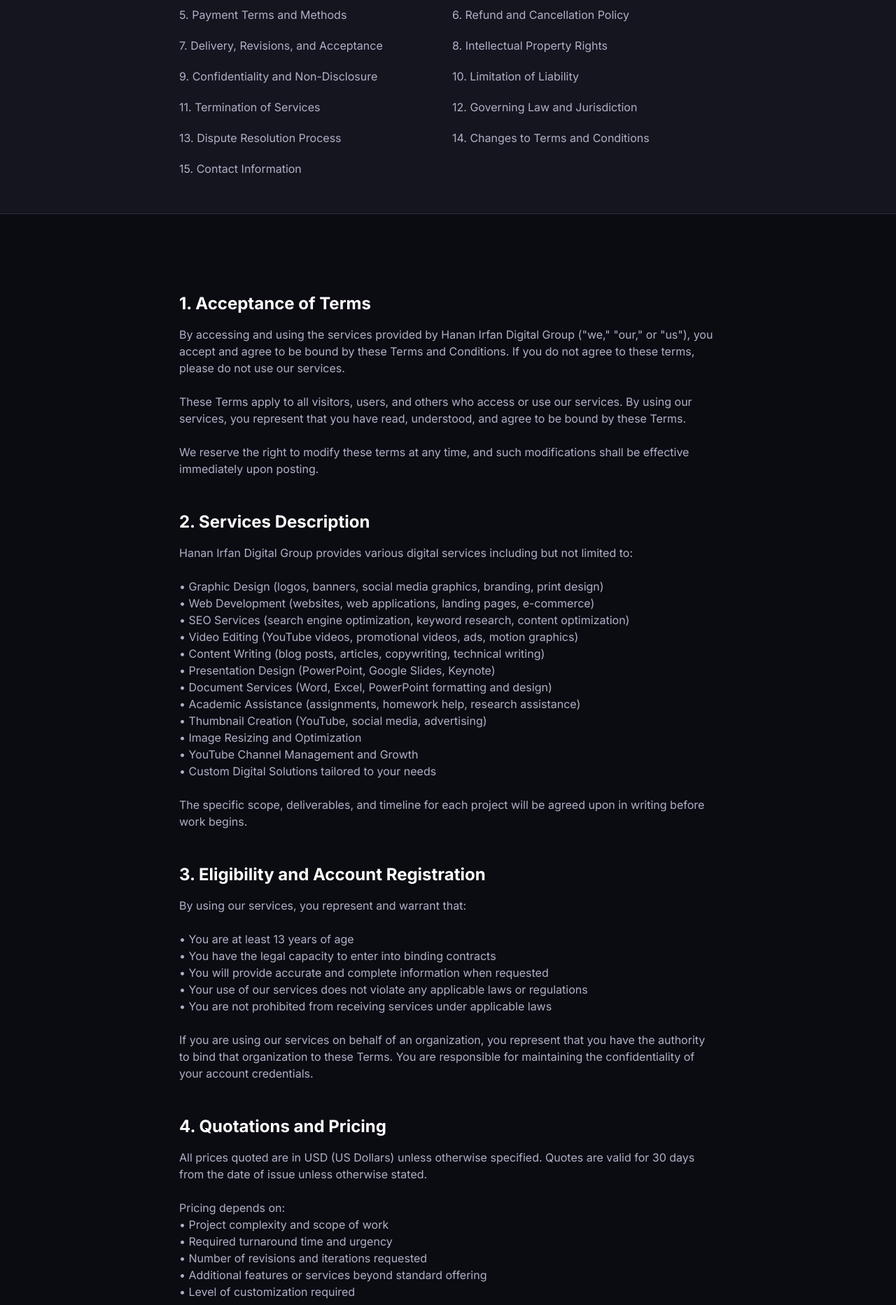
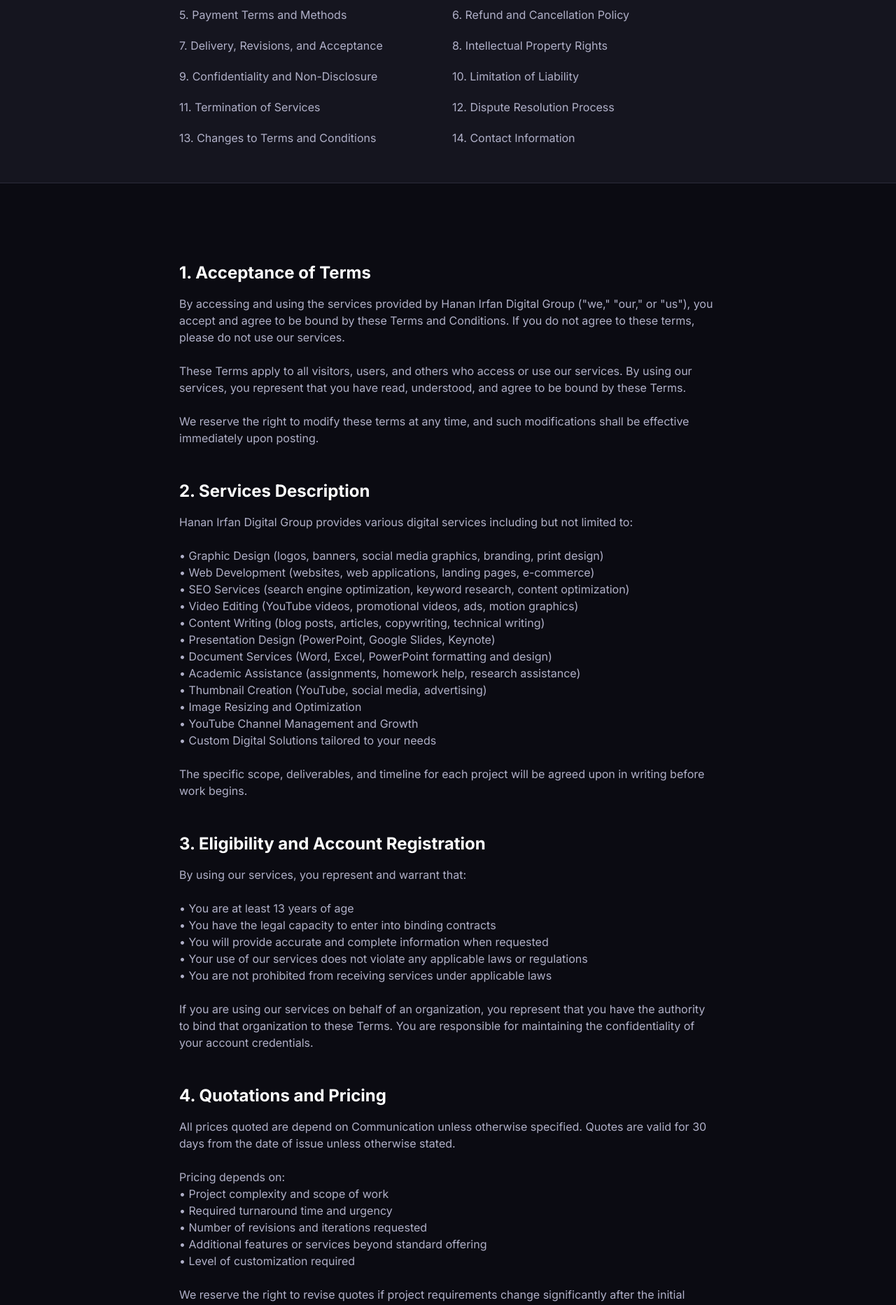
Before and after one commit to hananirfan91-hub/app, a React (Vite) app: page /terms in a window 1280 px wide. Shown: the part 700-2565 px from the top of the page at 70% size. Built offline with nearby package versions, Linux system fonts and the light colour scheme; no server answers.

Commit message:
Update Terms.tsx

```diff
--- a/src/pages/Terms.tsx
+++ b/src/pages/Terms.tsx
@@ -49,7 +49,7 @@
   {
     id: 'quotations',
     title: '4. Quotations and Pricing',
-    content: `All prices quoted are in USD (US Dollars) unless otherwise specified. Quotes are valid for 30 days from the date of issue unless otherwise stated.
+    content: `All prices quoted are depend on Communication unless otherwise specified. Quotes are valid for 30 days from the date of issue unless otherwise stated.
 
 Pricing depends on:
 • Project complexity and scope of work
@@ -66,14 +66,10 @@
     content: `Payment Structure:
 • A 50% deposit is required before work begins on any project
 • The remaining 50% is due upon project completion and client approval
-• For projects exceeding $1000, milestone-based payments may be arranged
 • Rush orders may require full payment upfront
 
 Accepted Payment Methods:
 • Bank Transfer (all major Pakistani banks)
-• PayPal (for international clients)
-• Wise (TransferWise) for low-cost international transfers
-• Cryptocurrency (Bitcoin, Ethereum, USDT)
 • JazzCash/EasyPaisa (for Pakistan-based clients)
 
 Late Payment Policy:
@@ -202,18 +198,10 @@
 
 You may terminate services by providing written notice. Refunds will be processed according to our refund policy.`,
   },
-  {
-    id: 'governing-law',
-    title: '12. Governing Law and Jurisdiction',
-    content: `These Terms shall be governed by and construed in accordance with the laws of Pakistan, without regard to its conflict of law provisions.
 
-Any legal action or proceeding arising under these Terms will be brought exclusively in the courts located in Rahim Yar Khan, Punjab, Pakistan, and you consent to personal jurisdiction and venue in such courts.
-
-For international clients, we encourage amicable resolution of disputes before pursuing legal action. Alternative dispute resolution methods may be used where appropriate.`,
-  },
   {
     id: 'dispute-resolution',
-    title: '13. Dispute Resolution Process',
+    title: '12. Dispute Resolution Process',
     content: `In the event of any dispute:
 
 1. Negotiation: Both parties agree to first attempt to resolve the dispute through good-faith negotiation for at least 30 days
@@ -221,12 +209,11 @@
 3. Arbitration: If mediation fails, disputes will be resolved through binding arbitration in Rahim Yar Khan, Pakistan
 
 We prefer amicable resolution and will always attempt to address your concerns before any formal proceedings. Our goal is to maintain positive relationships with all clients.
-
-For disputes under $500, we may waive formal proceedings and seek direct resolution.`,
+`,
   },
   {
     id: 'changes',
-    title: '14. Changes to Terms and Conditions',
+    title: '13. Changes to Terms and Conditions',
     content: `We reserve the right to modify these Terms at any time. Changes will be effective immediately upon posting on our website.
 
 Your continued use of our services after any changes indicates your acceptance of the modified Terms. We encourage you to review these Terms periodically.
@@ -240,7 +227,7 @@
   },
   {
     id: 'contact',
-    title: '15. Contact Information',
+    title: '14. Contact Information',
     content: `If you have any questions about these Terms and Conditions, please contact us:
 
 Email: hananirfan91@gmail.com
```
